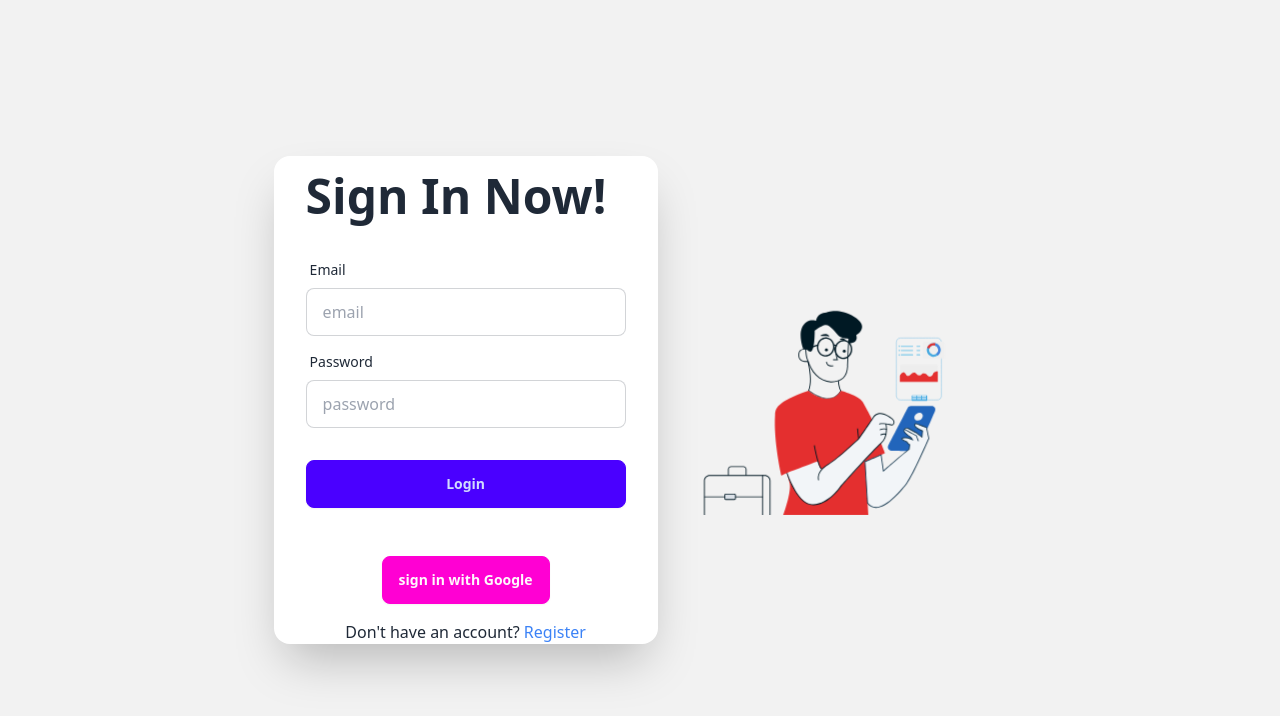
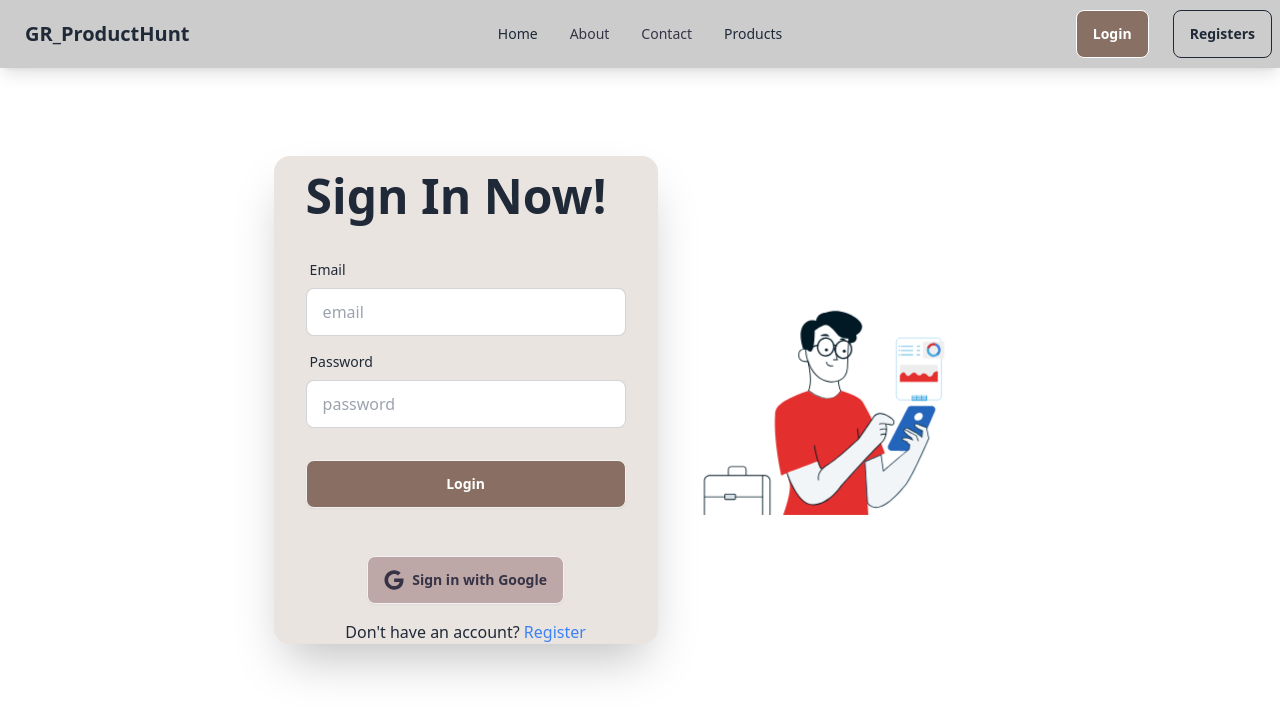
Before and after one commit to gr99murad/GR_ProductHunt, a React (Vite) app: page /login in a window 1280 px wide. Shown: the top 716 px of the page. Built offline with nearby package versions, Linux system fonts and the light colour scheme; no server answers.

Commit message:
Updated my profile for user dashboard

```diff
--- a/src/Authentication/Login.jsx
+++ b/src/Authentication/Login.jsx
@@ -8,6 +8,8 @@ import { Link, useNavigate } from 'react-router-dom';
 import { toast } from 'react-toastify';
 import 'react-toastify/dist/ReactToastify.css';
 import Swal from 'sweetalert2';
+import { FaGoogle } from 'react-icons/fa';
+import Navbar from '../Components/Navbar';
 
 
 
@@ -59,12 +61,14 @@ const Login = () => {
       }
     };
     return (
-      <div className="hero bg-base-200 min-h-screen">
+     <>
+     <Navbar></Navbar>
+      <div className="hero py-24 min-h-screen">
         <div className="hero-content flex-col lg:flex-row-reverse">
           <div className="text-center lg:text-left w-96">
             <Lottie animationData={loginLottieData}></Lottie>
           </div>
-          <div className="card bg-base-100 w-full max-w-sm shrink-0 shadow-2xl">
+          <div className="card bg-[#eae4e1] w-full max-w-sm shrink-0 shadow-2xl">
             <h1 className=" ml-8 mt-4 text-5xl font-bold">Sign In Now!</h1>
             <form onSubmit={handleSignIn} className="card-body">
               <div className="form-control">
@@ -93,17 +97,24 @@ const Login = () => {
                 {error && <p className="text-red-500 text-sm mt-2">{error}</p>}
               </div>
               <div className="form-control mt-6">
-                <button className="btn btn-primary" disabled={loading}>{loading ? 'LOading...' : 'Login'}</button>
+                <button className="btn bg-[#886e63] text-white" disabled={loading}>{loading ? 'LOading...' : 'Login'}</button>
               </div>
             </form>
 
             <div className="text-center mt-4">
-              <button
+            <button
                 onClick={handleGoogleSignIn}
-                className="btn btn-secondary"
-                disabled= {loading}
+                className="btn bg-[#bea7a7] text-text"
+                disabled={loading}
               >
-                {loading ? 'Loading...' : 'sign in with Google'}
+                {loading ? (
+                  "Loading..."
+                ) : (
+                  <>
+                    <FaGoogle className="text-xl"></FaGoogle>
+                    <span>Sign in with Google</span>
+                  </>
+                )}
               </button>
             </div>
             <p className="text-center mt-4">
@@ -116,6 +127,7 @@ const Login = () => {
         </div>
 
       </div>
+     </>
     );
 };
 
--- a/src/Authentication/Register.jsx
+++ b/src/Authentication/Register.jsx
@@ -50,7 +50,7 @@ const Register = () => {
   return (
     <>
     <Navbar></Navbar>
-      <div className="hero bg-[#e6e6e6] min-h-screen py-24">
+      <div className="hero  min-h-screen py-24">
         <div className="hero-content flex-col lg:flex-row-reverse">
           <div className="text-center lg:text-left w-96">
             <Lottie animationData={registerLottieData}></Lottie>
--- a/src/Components/Banner.jsx
+++ b/src/Components/Banner.jsx
@@ -25,7 +25,7 @@ const Banner = () => {
 
     };
     return (
-        <div className='w-72 md:w-96 lg:w-full mx-auto h-96 relative overflow-hidden'>
+        <div className=' mx-auto h-52 md:h-96 relative overflow-hidden'>
             <Slider {...setting}>
                 <div className='relative'>
                     <img className='w-full h-full object-cover ' src={webAppImg} alt="" />
--- a/src/Components/BestSellers.jsx
+++ b/src/Components/BestSellers.jsx
@@ -11,7 +11,7 @@ const BestSellers = () => {
     },[]);
     return (
         <div>
-            <h2>Best sellers</h2>
+            <h2 className='text-xl font-bold my-4 text-center'>Best sellers</h2>
             <div className='grid grid-cols-1 md:grid-cols-2 lg:grid-cols-3 gap-6'>
                 {BestSellers.map(product => (
                     <div key={product._id} className='border bg-[#f2f2f2] rounded p-4 shadow-md '>
--- a/src/Components/ContactUs.jsx
+++ b/src/Components/ContactUs.jsx
@@ -2,7 +2,7 @@ import React from 'react';
 
 const ContactUs = () => {
     return (
-        <div className='px-8'>
+        <div className=''>
             <h2 className='font-bold text-4xl text-center'>Contact Us</h2>
             <p className='text-text text-center py-4'>We'd love to hear from you! Fill out the form below.</p>
             <form className='space-y-4'>
--- a/src/Components/CouponCarousel.jsx
+++ b/src/Components/CouponCarousel.jsx
@@ -24,7 +24,7 @@ const CouponCarousel = () => {
         autoplaySpeed: 3000,
     };
     return (
-        <div className='w-full max-w-screen-xl mx-auto p-5 lg:p-4'>
+        <div className='w-full max-w-screen-xl mx-auto '>
             <Slider {...settings}>
                 {coupons.length > 0 ? (
                     coupons.map((coupon) => (
@@ -33,7 +33,7 @@ const CouponCarousel = () => {
                                 <h3 className='text-lg md:text-xl font-semibold text-blue-600 mb-2 '>Coupon Code: {coupon.couponCode}</h3>
                                 <p className='text-lg  text-red-400'>Discount: {coupon.discountAmount}%</p>
                                 <p className='text-lg text-base'>Expiry Date: { new Date(coupon.expiryDate).toLocaleDateString()}</p>
-                                <p>{coupon.description}</p>
+
                             </div>
                         </div>
                     ))
--- a/src/Components/Dashboard/MyProducts.jsx
+++ b/src/Components/Dashboard/MyProducts.jsx
@@ -65,9 +65,11 @@ const MyProducts = () => {
                             <td className='border border-gray-300 px-4 py-2'>{product.name}</td>
                             <td className='border border-gray-300 px-4 py-2'>{product.votes}</td>
                             <td className='border border-gray-300 px-4 py-2'>{product.status || 'pending'}</td>
-                            <td className='border border-gray-300 px-4 py-2'>
-                                <button className='btn' onClick={() => handleUpdate(product._id)}>Update</button>
+                            <td className='border border-gray-300 px-4 py-2 '>
+                                <div className='flex gap-2'>
+                                <button className='btn bg-[#8a899f]' onClick={() => handleUpdate(product._id)}>Update</button>
                                 <button className='btn' onClick={() => handleDelete(product._id)}>Delete</button>
+                                </div>
 
                             </td>
                         </tr>
--- a/src/Components/Navbar.jsx
+++ b/src/Components/Navbar.jsx
@@ -127,7 +127,7 @@ const Navbar = () => {
                 <NavLink to="/dashboard">Dashboard</NavLink>
               </li>
               <li>
-                <button onClick={handleLogout} className="btn btn-secondary">
+                <button onClick={handleLogout} className="btn bg-[#8a899f]">
                   Logout
                 </button>
               </li>
--- a/src/Components/NewArrivals.jsx
+++ b/src/Components/NewArrivals.jsx
@@ -11,7 +11,7 @@ const NewArrivals = () => {
     },[]);
     return (
         <div>
-            <h2>New Arrivals</h2>
+            <h2 className='text-xl font-bold my-4 text-center'>New Arrivals</h2>
             <div className='grid grid-cols-1 gap-6'>
                 {newArrivals.map(product => (
                     <div key={product._id} className='border bg-[#f2f2f2] rounded p-4 shadow-md '>
--- a/src/Pages/Dashboard/Dashboard.jsx
+++ b/src/Pages/Dashboard/Dashboard.jsx
@@ -26,11 +26,11 @@ const Dashboard = () => {
         fetchUserRole();
       }
     }, [user]);
-    if(loading) return <p>Loading...</p>;
+    if(loading) return <p></p>;
 
     if(!user || !role) return <Navigate to="/login" state={{ from: location}}></Navigate>
     return (
-      <div className="flex h-screen">
+      <div className="flex bg-[#e6e6e6] h-screen">
         <div className="w-1/4 bg-gray-200 p-4">
           <h2 className="text-xl font-bold mb-4">Dashboard</h2>
           <nav>
--- a/src/Pages/MainLayOut.jsx
+++ b/src/Pages/MainLayOut.jsx
@@ -6,7 +6,7 @@ const MainLayOut = () => {
   return (
     <div className="bg-[#e6e6e6]">
       <Navbar></Navbar>
-      <div className="max-w-3xl px-7  md:max-w-7xl mx-auto py-24">
+      <div className="max-w-7xl px-7 mx-auto py-24 ">
         <Outlet></Outlet>
       </div>
 
```
Also changed, not shown: src/Components/Dashboard/MyProfile.jsx (+10 -8 lines).
